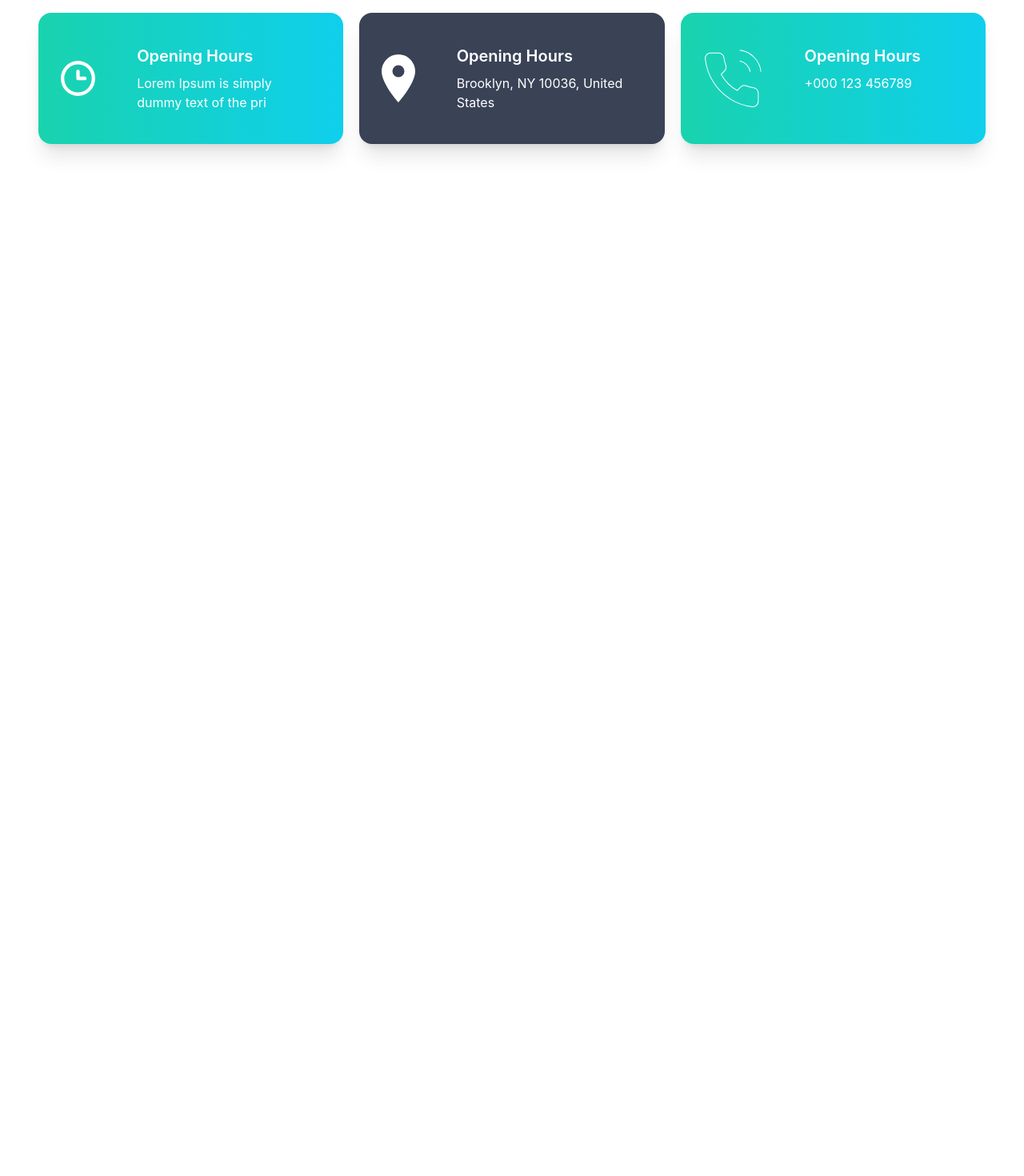
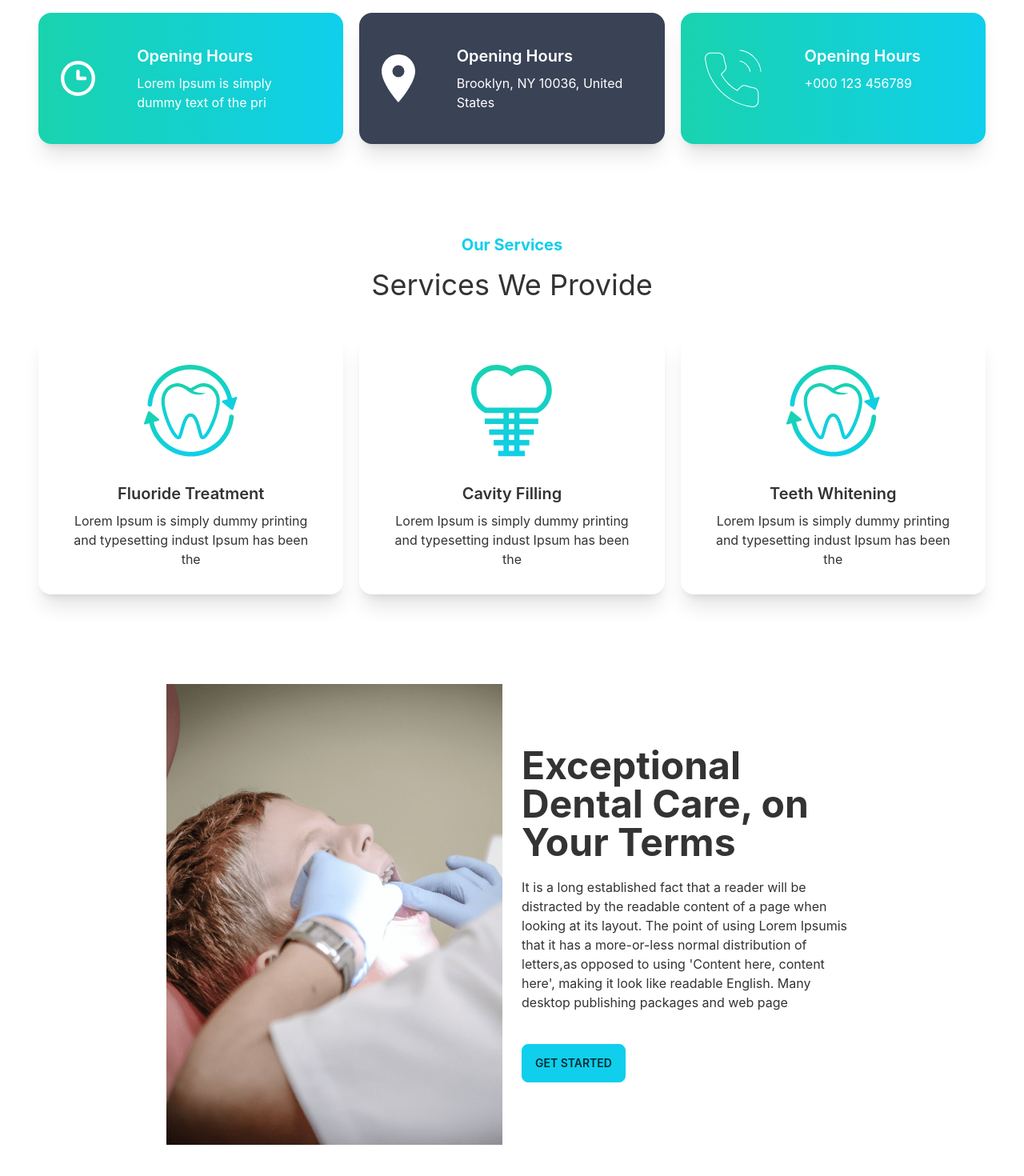
Before and after one commit to sayanpal469/doctors-portal-client-side, a React (Create React App) app: page /home in a window 1280 px wide. Shown: the part 1024-2494 px from the top of the page at 80% size. Before the commit the page ends 1244 px from the top, so only its background shows below. Built offline with nearby package versions, Linux system fonts and the light colour scheme; the HTML template or start-up script is replaced by a standard one.

Commit message:
service and treatment section added

```diff
--- a/src/Pages/HomeSection/Banner/Banner.jsx
+++ b/src/Pages/HomeSection/Banner/Banner.jsx
@@ -3,7 +3,7 @@
 import './Banner.css'
 const Banner = () => {
   return (
-    <div className="hero px-12 min-h-screen banner mb-40">
+    <div className="hero min-h-screen banner mb-40">
   <div className="hero-content flex-col lg:flex-row-reverse justify-between gap-5">
     <img  style={{width: '600px', height: '355px'}} src={chair} className="rounded-lg shadow-2xl" />
     <div>
--- a/src/Pages/HomeSection/Home/Home.jsx
+++ b/src/Pages/HomeSection/Home/Home.jsx
@@ -1,12 +1,16 @@
 import React from 'react';
 import Banner from '../Banner/Banner'
 import Info from '../Info/Info';
+import Services from '../Services/Services';
+import Treatment from '../Treatment/Treatment';
 
 const Home = () => {
     return (
-        <div>
+        <div className='px-12'>
             <Banner/>
             <Info/>
+            <Services/>
+            <Treatment/>
         </div>
     );
 };
--- a/src/Pages/HomeSection/Info/Info.jsx
+++ b/src/Pages/HomeSection/Info/Info.jsx
@@ -6,7 +6,7 @@
 
 const Info = () => {
     return (
-        <div className='grid grid-cols-1 lg:grid-cols-3 gap-5 px-12 mb-10'>
+        <div className='grid grid-cols-1 lg:grid-cols-3 gap-5 mb-10'>
             <InfoCard bgcolor={ 'bg-gradient-to-r from-secondary to-primary' } cardTitle={ 'Opening Hours' } cardPara={'Lorem Ipsum is simply dummy text of the pri' } img={ clock }></InfoCard>
             <InfoCard bgcolor={ 'bg-accent' } cardTitle={ 'Opening Hours' } cardPara={ 'Brooklyn, NY 10036, United States' } img={ marker }></InfoCard>
             <InfoCard bgcolor={ 'bg-gradient-to-r from-secondary to-primary' } cardTitle={ 'Opening Hours' } cardPara={ '+000 123 456789' } img={ phone }></InfoCard>
--- /dev/null
+++ b/src/Pages/HomeSection/Services/Service.jsx
@@ -0,0 +1,17 @@
+import React from 'react';
+
+const Service = ({service}) => {
+    return (
+        <div class="card lg:max-w-lg bg-base-100 shadow-xl">
+        <figure class="px-10 pt-10">
+            <img src={service.img} alt="Shoes" class="rounded-xl" />
+        </figure>
+        <div class="card-body items-center text-center">
+            <h2 class="card-title">{service.title}</h2>
+            <p>{service.para}</p>
+        </div>
+</div>
+    );
+};
+
+export default Service;
--- /dev/null
+++ b/src/Pages/HomeSection/Services/Services.jsx
@@ -0,0 +1,43 @@
+import React from 'react';
+import fluoride from '../../../assets/images/fluoride.png'
+import cavity from '../../../assets/images/cavity.png'
+import whitening from '../../../assets/images/whitening.png'
+import Service from './Service';
+
+const Services = () => {
+    const services = [
+       {
+        _id: 1,
+        img: fluoride,
+        title: 'Fluoride Treatment',
+        para: 'Lorem Ipsum is simply dummy printing and typesetting indust Ipsum has been the'
+       },
+       {
+        _id: 2,
+        img: cavity,
+        title: 'Cavity Filling',
+        para: 'Lorem Ipsum is simply dummy printing and typesetting indust Ipsum has been the'
+       },
+       {
+        _id: 1,
+        img: fluoride,
+        title: 'Teeth Whitening',
+        para: 'Lorem Ipsum is simply dummy printing and typesetting indust Ipsum has been the'
+       },
+    ]
+    return (
+        <div className='my-28'>
+            <div className='text-center'>
+                <h3 className='font-bold text-xl text-primary'>Our Services</h3>
+                <h1 className='text-4xl mt-4'>Services We Provide</h1>
+            </div>
+            <div className='grid sm:grid-cols-1 md:grid-cols-2 lg:grid-cols-3 gap-5 my-10'>
+                {
+                    services.map(service => <Service key={service._id} service={service}></Service>)
+                }
+            </div>
+        </div>
+    );
+};
+
+export default Services;
--- /dev/null
+++ b/src/Pages/HomeSection/Treatment/Treatment.js
@@ -0,0 +1,19 @@
+import React from 'react';
+import treatment from '../../../assets/images/treatment.png'
+
+const Treatment = () => {
+    return (
+       <div className='my-28 lg:px-40 grid lg:grid-cols-2 md:grid-cols-2 sm:grid-cols-1 gap-6 items-center'>
+           <div>
+               <img style={{width: '458px', height: '576px'}} className='' src={treatment} alt="" />
+           </div>
+           <div>
+                <h1 className='font-bold text-5xl mb-5'>Exceptional Dental Care, on Your Terms</h1>
+                <p>It is a long established fact that a reader will be distracted by the readable content of a page when looking at its layout. The point of using Lorem Ipsumis that it has a more-or-less normal distribution of letters,as opposed to using 'Content here, content here', making it look like readable English. Many desktop publishing packages and web page</p>
+                <button className='btn btn-primary mt-10'>Get Started</button>
+           </div>
+       </div>
+    );
+};
+
+export default Treatment;
```
